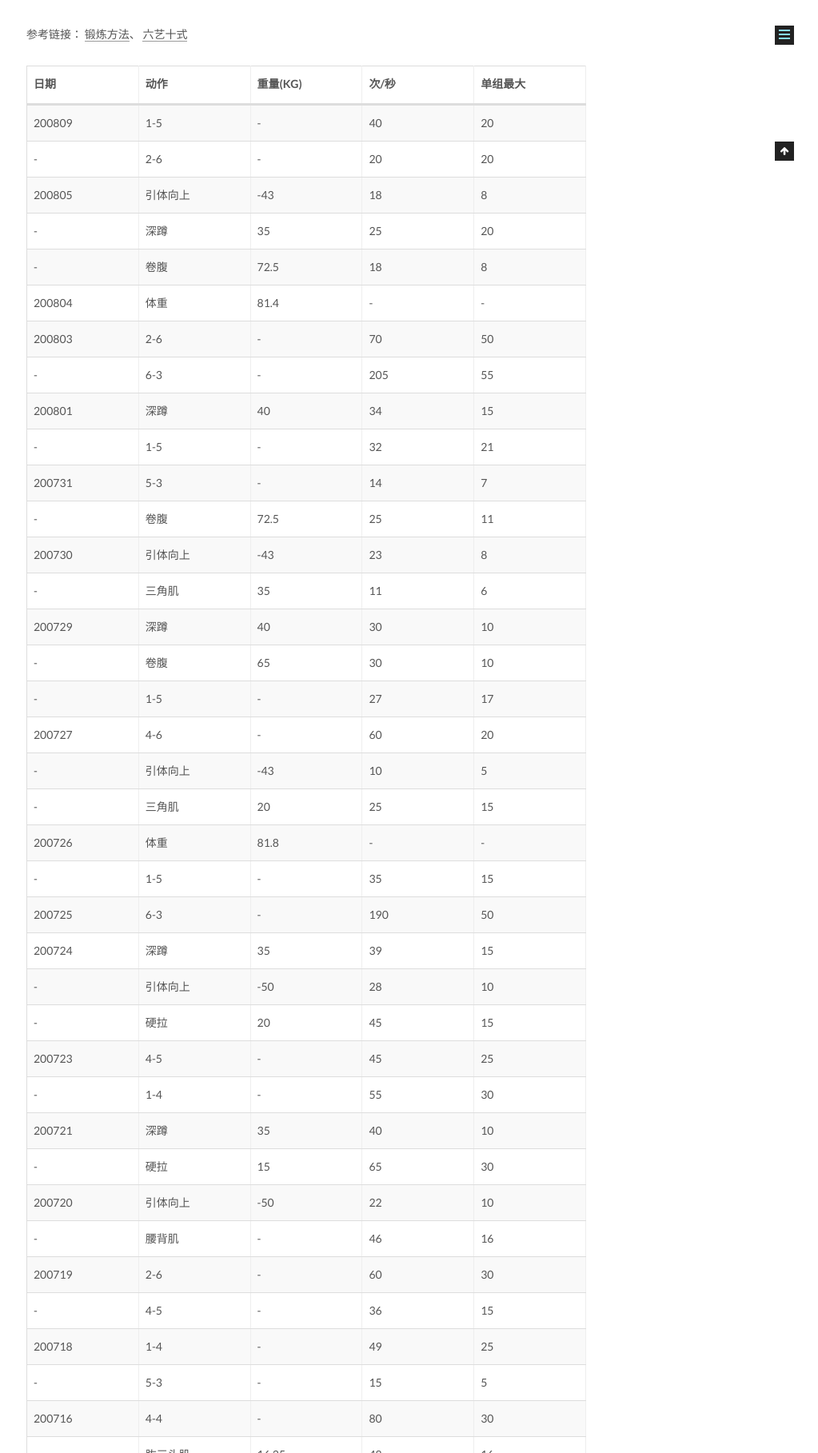
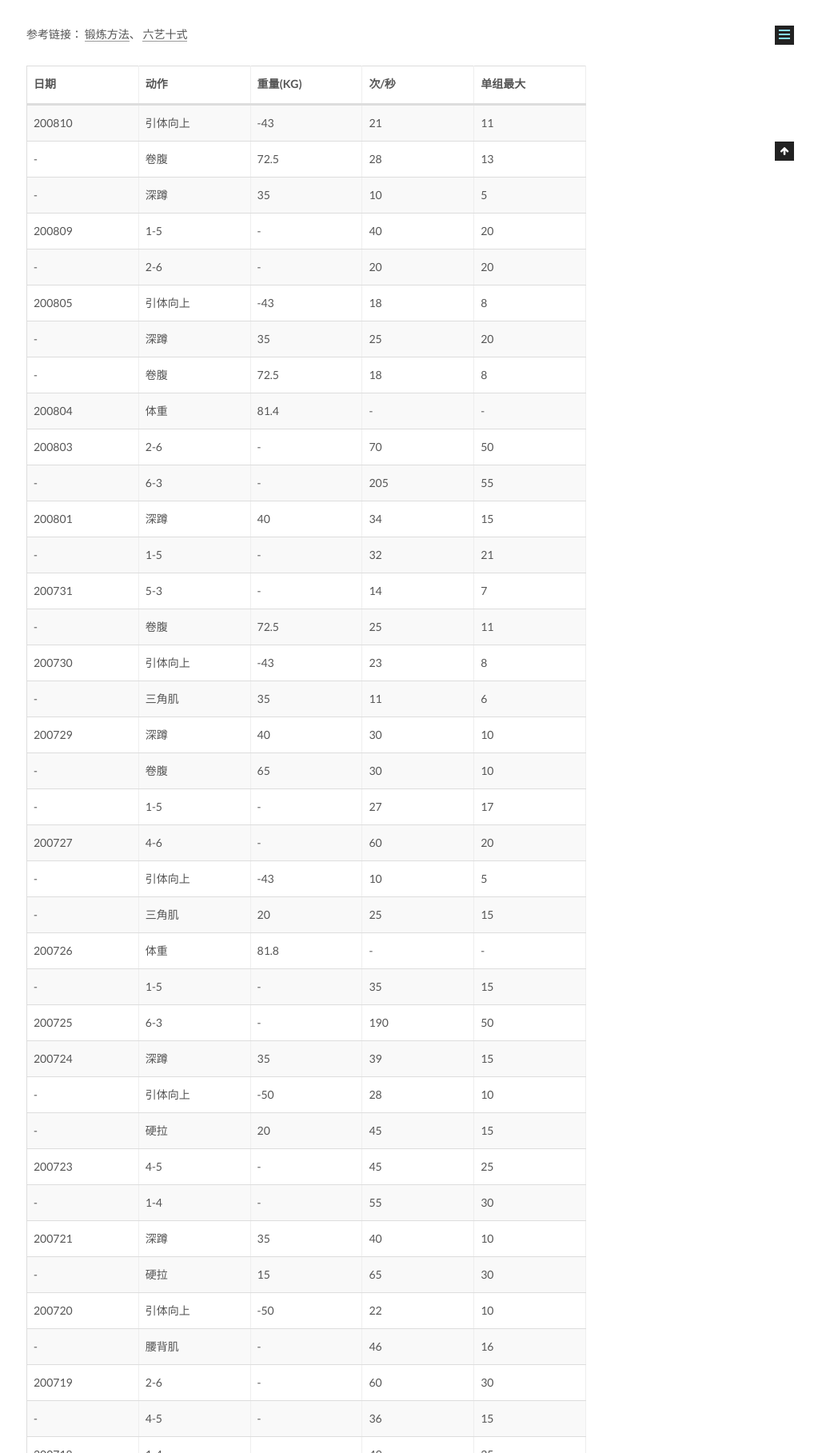
Before and after one commit to CodeHunter2006/CodeHunter2006.github.io, a Jekyll site: the page built from _posts/2020-06-01-Fitness_Record.md, in a window 1280 px wide, cut to the strip 799-2616 px from the top of the page. Shown: the whole strip at 80% size, without its empty margins (257-1280 px from the left). Built offline with Jekyll 4.4.1, drawn with Linux system fonts in a browser that asks for light colours.

Commit message:
[doc]: add contents.

```diff
--- a/_posts/2020-06-01-Fitness_Record.md
+++ b/_posts/2020-06-01-Fitness_Record.md
@@ -14,6 +14,9 @@ tags: Healthy
 
 | 日期   | 动作     | 重量(KG) | 次/秒 | 单组最大 |
 | ------ | -------- | -------- | ----- | -------- |
+| 200810 | 引体向上 | -43      | 21    | 11       |
+| -      | 卷腹     | 72.5     | 28    | 13       |
+| -      | 深蹲     | 35       | 10    | 5        |
 | 200809 | 1-5      | -        | 40    | 20       |
 | -      | 2-6      | -        | 20    | 20       |
 | 200805 | 引体向上 | -43      | 18    | 8        |
```
